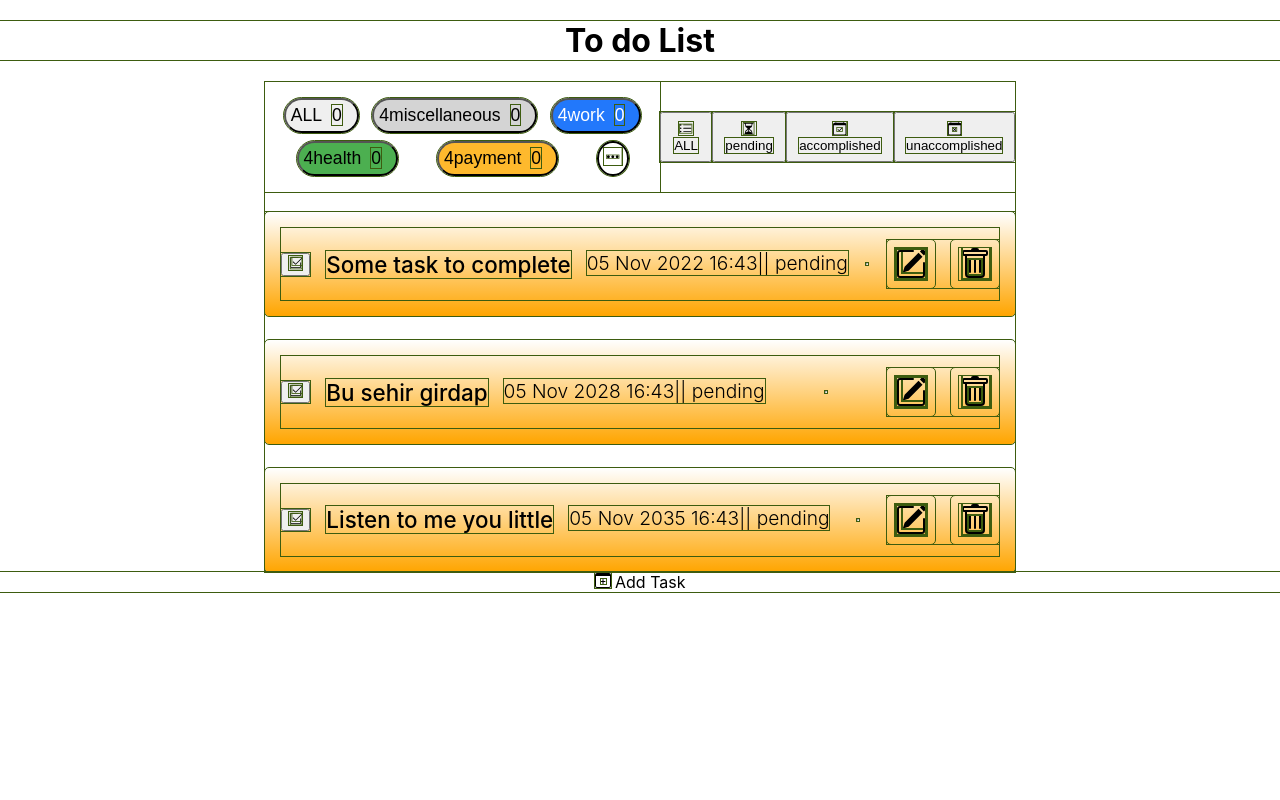
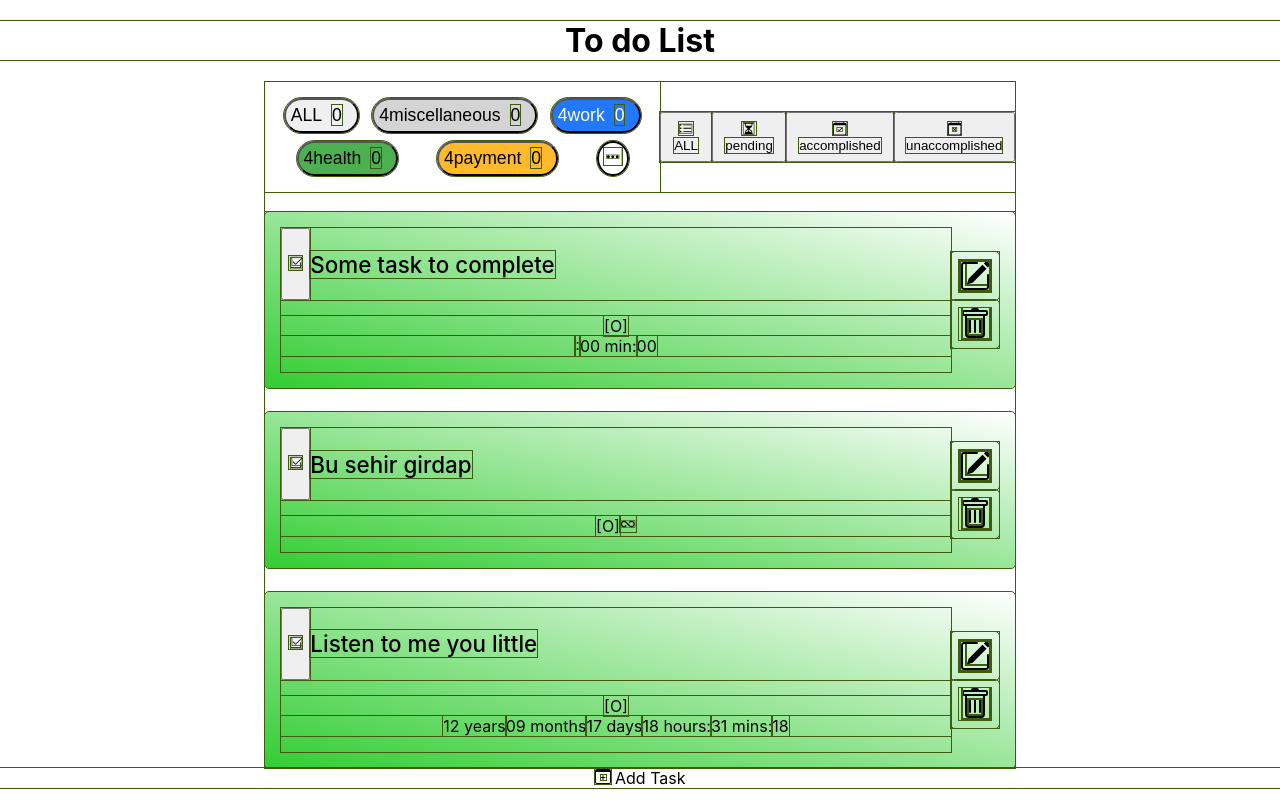
Before and after one commit to neo-the-coder/to-do-app, a React (Create React App) app in the folder to-do-app/: page / in a window 1280 px wide. Built offline with nearby package versions, Linux system fonts and the light colour scheme.

Commit message:
add timer, restructure todoItem

```diff
--- a/to-do-app/src/components/TaskStatus.js
+++ b/to-do-app/src/components/TaskStatus.js
@@ -38,6 +38,7 @@ function TaskStatus() {
       </button>
       {statuses.map((status) => (
         <button
+          key={status.name}
           className={styles.status}
           onClick={() => dispatch(pickStatus(status.name))}
         >
--- a/to-do-app/src/components/TaskWindow.js
+++ b/to-do-app/src/components/TaskWindow.js
@@ -55,10 +55,11 @@ function TaskWindow({ type, todo, taskWindowOpen, setTaskWindowOpen }) {
     } else {
       const updatedTask = {
         id: todo.id,
+        category: data.category,
         task: data.task,
-        category: data.category,
         dueOn: dueToggle,
         due: dueToggle ? data.due : undefined,
+        status: "pending"
       };
       dispatch(updateTodo(updatedTask));
       if (todo.category !== data.category) {
--- /dev/null
+++ b/to-do-app/src/components/Timer.js
@@ -0,0 +1,51 @@
+import React from "react";
+import { useState, useEffect } from "react";
+import { differenceInMonths, differenceInYears } from "date-fns";
+import { useDispatch } from "react-redux";
+import { updateTodo } from "../slices/todoSlice";
+
+const Timer = ({ id, deadline, status }) => {
+  const dispatch = useDispatch();
+  const [years, setYears] = useState(0);
+  const [months, setMonths] = useState(0);
+  const [days, setDays] = useState(0);
+  const [hours, setHours] = useState(0);
+  const [minutes, setMinutes] = useState(0);
+  const [seconds, setSeconds] = useState(0);
+
+  const runTimer = (time) => {
+    setYears(differenceInYears(Date.parse(deadline), Date.now()));
+    setMonths(Math.floor(differenceInMonths(Date.parse(deadline), Date.now()) % 12));
+    setDays(Math.floor((time /(60 * 60 * 24)) % 30.04));
+    setHours(Math.floor((time / (60 * 60)) % 24));
+    setMinutes(Math.floor((time / 60) % 60));
+    setSeconds(Math.floor(time % 60));
+  };
+
+  useEffect(() => {
+    const interval = setInterval(() => {
+      const time = Math.floor((Date.parse(deadline) - Date.now()) / 1000);
+      if (status === "pending" && time >= 0) {
+        runTimer(time);
+        if (time === 0) {
+          clearInterval(interval);
+          dispatch(updateTodo({ id, status: "unaccomplished" }));
+        }
+      } else clearInterval(interval);
+    }, 1000);
+    return () => clearInterval(interval);
+  }, [deadline, status]);
+
+  return (
+    <div className="timer" role="timer">
+      <span className="timeUnit" id="year">{years !== 0 ? years + (years > 1 ? ' years' : ' year') : null}</span>
+      <span className="timeUnit" id="month">{months !== 0 ? (months < 10 ? "0" + months : months) + (months > 1 ? ' months' : ' month') : null}</span>
+      <span className="timeUnit" id="day">{days !== 0 ? (days < 10 ? "0" + days : days) + (days > 1 ? ' days' : ' day') : null}</span>
+      <span className="timeUnit" id="hour">{hours !== 0 ? (hours < 10 ? "0" + hours : hours) + (hours > 1 ? ' hours' : ' hour') : null}:</span>
+      <span className="timeUnit" id="minute">{(minutes < 10 ? "0" + minutes : minutes) + (minutes > 1 ? ' mins' : ' min')}:</span>
+      <span className="timeUnit" id="second">{seconds < 10 ? "0" + seconds : seconds}</span>
+    </div>
+  );
+};
+
+export default Timer;
--- a/to-do-app/src/components/TodoItem.js
+++ b/to-do-app/src/components/TodoItem.js
@@ -1,43 +1,94 @@
-import { format } from 'date-fns';
-import React, { useState } from 'react'
-import { BsCheck2Square, BsPencilSquare, BsTrash } from 'react-icons/bs';
-import { useDispatch } from 'react-redux';
-import { subtractCount } from '../slices/categorySlice';
-import { deleteTodo, updateTodo } from '../slices/todoSlice';
-import styles from '../styles/TodoItem.module.scss';
-import ConfirmationBox from './ConfirmationBox';
-import TaskWindow from './TaskWindow';
+import { format } from "date-fns";
+import React, { useState } from "react";
+import { BsCheck2Square, BsPencilSquare, BsTrash } from "react-icons/bs";
+import { CgInfinity } from "react-icons/cg";
+import { useDispatch } from "react-redux";
+import { subtractCount } from "../slices/categorySlice";
+import { deleteTodo, updateTodo } from "../slices/todoSlice";
+import styles from "../styles/TodoItem.module.scss";
+import ConfirmationBox from "./ConfirmationBox";
+import TaskWindow from "./TaskWindow";
+import Timer from "./Timer";
 
-function TodoItem( {todo} ) {
+function TodoItem({ todo }) {
   const [openUpdate, setOpenUpdate] = useState(false);
   const [openConfirm, setOpenConfirm] = useState(false);
   const dispatch = useDispatch();
+
+  const handleAccomplishment = (status) => {
+    if (status === "unaccomplished") return;
+    const updatedTask = {
+      id: todo.id,
+      status: status === "pending" ? "accomplished" : "pending",
+      dueOn:
+        status === "accomplished"
+          ? Date.now() > Date.parse(todo.due)
+            ? false
+            : todo.dueOn
+          : todo.dueOn,
+    };
+    // if (status === 'pending') {
+    //   const updatedTask = {
+    //     id: todo.id,
+    //     status: 'accomplished'
+    //   };
+    // }
+    // if (status === 'accomplished') {
+    //   const updatedTask = {
+    //     id: todo.id,
+    //     status: 'pending',
+    //     dueOn: Date.now() > Date.parse(todo.due) ? false : todo.dueOn,
+    //   };
+    // }
+    dispatch(updateTodo(updatedTask));
+  };
 
   const handleUpdate = () => setOpenUpdate(true);
   const handleDelete = () => setOpenConfirm(true);
   const handleConfirmation = () => {
     dispatch(deleteTodo(todo.id));
     dispatch(subtractCount(todo.category));
-  }
+  };
+
   //let a = `linear-gradient(, ${todo.color}, white`;
   return (
     <>
-      <div className={styles.todoItem} style={{background: `linear-gradient(to top, orange, transparent)`}}>
+      <div
+        className={styles.todoItem}
+        style={{
+          background: `linear-gradient(to top right, limegreen, transparent)`,
+        }}
+      >
         <div className={styles.todoDetails}>
-          <button className={styles.checkbox} onClick={() => dispatch(updateTodo({id: todo.id, status: 'accomplished'}))}>
+          <div className={styles.description}>
+            <button
+              className={styles.checkbox}
+              onClick={() => handleAccomplishment(todo.status)}
+              disabled={todo.status === "unaccomplished"}
+            >
               <BsCheck2Square />
             </button>
             <p className={styles.task}>{todo.task}</p>
-          <div className={styles.time}>
-            {todo.due ? format(new Date(todo.due), 'dd LLL yyyy HH:mm') : '-'}
-            || {todo.status}
           </div>
-          <hr />
+          {/* <div className={styles.time}>
+            DueOn ? {todo.dueOn ? format(new Date(todo.due), 'dd LLL yyyy HH:mm') : '-'}
+            <br />
+            Status {todo.status}
+          </div> */}
+          <p className={styles.status}>
+          <span>[O]</span>
+          {todo.dueOn ? (
+            <Timer id={todo.id} deadline={todo.due} status={todo.status} />
+          ) : (
+            <CgInfinity />
+          )}
+          </p>
+        </div>
         <div className={styles.todoButtons}>
           <div
             className={styles.button}
             onClick={handleUpdate}
-              onKeyDown={handleUpdate}
+            //onKeyDown={handleUpdate}
             role="button"
             tabIndex={0}
           >
@@ -46,7 +97,7 @@ function TodoItem( {todo} ) {
           <div
             className={styles.button}
             onClick={handleDelete}
-              onKeyDown={handleDelete}
+            //onKeyDown={handleDelete}
             tabIndex={0}
             role="button"
           >
@@ -54,12 +105,25 @@ function TodoItem( {todo} ) {
           </div>
         </div>
       </div>
-      </div>
       {/* optimize rendering by adding conditional state  */}
-      {openUpdate && <TaskWindow todo={todo} type="update" taskWindowOpen={openUpdate} setTaskWindowOpen={setOpenUpdate} />}
-      {openConfirm && <ConfirmationBox message={<h2>It will be gone forever</h2>} handleConfirmation={handleConfirmation} openConfirm={openConfirm} setOpenConfirm={setOpenConfirm} />}
+      {openUpdate && (
+        <TaskWindow
+          todo={todo}
+          type="update"
+          taskWindowOpen={openUpdate}
+          setTaskWindowOpen={setOpenUpdate}
+        />
+      )}
+      {openConfirm && (
+        <ConfirmationBox
+          message={<h2>It will be gone forever</h2>}
+          handleConfirmation={handleConfirmation}
+          openConfirm={openConfirm}
+          setOpenConfirm={setOpenConfirm}
+        />
+      )}
     </>
   );
 }
 
-export default TodoItem
+export default TodoItem;
--- a/to-do-app/src/slices/todoSlice.js
+++ b/to-do-app/src/slices/todoSlice.js
@@ -14,8 +14,8 @@ const initValue = {
       id: 5,
       category: "health",
       task: "Bu sehir girdap",
-      due: "2028-11-05T16:43",
       dueOn: false,
+      due: "unlimited",
       status: "pending",
     },
     {
--- a/to-do-app/src/styles/TodoItem.module.scss
+++ b/to-do-app/src/styles/TodoItem.module.scss
@@ -12,10 +12,14 @@
 }
 .todoDetails {
   width: 100%;
+  // display: flex;
+  // align-items: center;
+  // justify-content: space-between;
+  // gap: 1rem;
+}
+
+.description {
   display: flex;
-  align-items: center;
-  justify-content: space-between;
-  gap: 1rem;
 }
 // .svgBox {
 //   flex-basis: 25px;
@@ -56,10 +60,10 @@
   color: black;
 }
 .todoButtons {
-  display: flex;
-  align-items: center;
-  justify-content: center;
-  gap: 1rem;
+  // display: flex;
+  // align-items: center;
+  // justify-content: center;
+  // gap: 1rem;
 }
 .button {
   font-size: 2rem;
```
Lines whose indentation alone changed are shown as unchanged.
